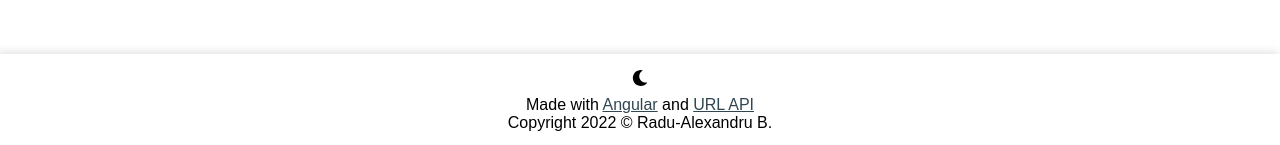
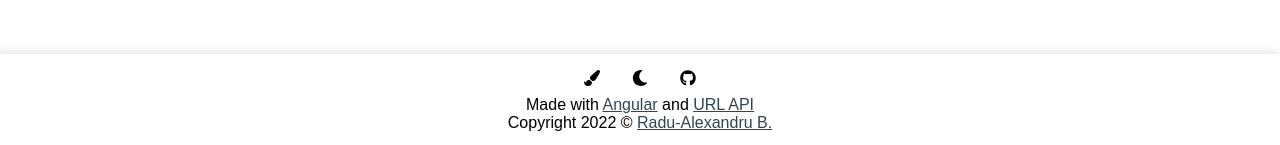
Before and after one commit to radualexandrub/Angular-URL-Parser-and-Builder-App, an Angular app: page / in a window 1280 px wide. Shown: the part 652-797 px from the top of the page. Built offline with nearby package versions, Linux system fonts and the light colour scheme.

Commit message:
Edit footer and Add Pick Accent Color Wheel Feature
Create input of type color within footer and onChangeAccentColor(), also edit footer by adding link to project GitHub

```diff
--- a/package.json
+++ b/package.json
@@ -20,6 +20,7 @@
     "@angular/router": "^14.2.0",
     "@fortawesome/angular-fontawesome": "^0.11.1",
     "@fortawesome/fontawesome-svg-core": "~1.2.36",
+    "@fortawesome/free-brands-svg-icons": "^6.2.0",
     "@fortawesome/free-solid-svg-icons": "^5.15.4",
     "rxjs": "~7.5.0",
     "tslib": "^2.3.0",
--- a/src/app/components/footer/footer.component.html
+++ b/src/app/components/footer/footer.component.html
@@ -1,15 +1,57 @@
 <div class="separator"></div>
 <div class="footer">
   <div>
-    <p style="margin-bottom: 0.5rem;">
+    <div
+      style="
+        margin-bottom: 0.5rem;
+        display: flex;
+        gap: 2rem;
+        justify-content: center;
+      "
+    >
+      <div style="position: relative">
+        <fa-icon
+          (click)="onToggleAccentColor()"
+          style="cursor: pointer; position: relative"
+          title="Pick custom accent color"
+          [icon]="faPaintBrush"
+        >
+        </fa-icon>
+        <input
+          (input)="onChangeAccentColor($event)"
+          type="color"
+          id="accentColorInput"
+          name="accentColorInput"
+          ngModel="#4ca800"
+          style="
+            opacity: 0;
+            position: absolute;
+            top: 0;
+            left: 0;
+            pointer-events: none;
+          "
+        />
+      </div>
       <fa-icon
         (click)="onToggleDarkTheme()"
-        style="cursor: pointer;"
+        style="cursor: pointer"
         title="Toggle between light/dark theme"
         [icon]="faMoon"
       >
       </fa-icon>
-    </p>
+      <a
+        target="_blank"
+        href="https://github.com/radualexandrub/Angular-URL-Parser-and-Builder-App"
+      >
+        <fa-icon
+          style="cursor: pointer"
+          title="View the code on GitHub"
+          [icon]="faGithub"
+          style="color: var(--font-main-color)"
+        >
+        </fa-icon
+      ></a>
+    </div>
     <p>
       Made with <a target="_blank" href="https://angular.io/">Angular</a> and
       <a
@@ -18,6 +60,9 @@
         >URL API</a
       >
     </p>
-    <p>Copyright 2022 &copy; Radu-Alexandru B.</p>
+    <p>
+      Copyright 2022 &copy;
+      <a target="_blank" href="https://radubulai.com/">Radu-Alexandru B.</a>
+    </p>
   </div>
 </div>
--- a/src/app/components/footer/footer.component.ts
+++ b/src/app/components/footer/footer.component.ts
@@ -1,15 +1,20 @@
 import { Component, OnInit } from '@angular/core';
-import { faMoon } from '@fortawesome/free-solid-svg-icons';
+import { faMoon, faPaintBrush } from '@fortawesome/free-solid-svg-icons';
+import { faGithub } from '@fortawesome/free-brands-svg-icons';
+import { IconProp } from '@fortawesome/fontawesome-svg-core';
 
 @Component({
   selector: 'app-footer',
   templateUrl: './footer.component.html',
-  styleUrls: ['./footer.component.css']
+  styleUrls: ['./footer.component.css'],
 })
 export class FooterComponent implements OnInit {
   faMoon = faMoon;
+  faPaintBrush = faPaintBrush;
+  faGithub = faGithub as IconProp;
+  colorValue: any;
 
-  constructor() { }
+  constructor() {}
 
   ngOnInit(): void {
     if (localStorage.getItem("theme") === null) {
@@ -30,4 +35,15 @@ export class FooterComponent implements OnInit {
       document.documentElement.setAttribute("data-theme", "light");
     }
   }
+
+  onToggleAccentColor() {
+    document.getElementById('accentColorInput')?.click();
+  }
+
+  onChangeAccentColor(colorValueEvent: any) {
+    document.documentElement.style.setProperty(
+      '--primary-color',
+      colorValueEvent.target.value
+    );
+  }
 }
```
Also changed, not shown: 1 other file (tests, documents, lock files or other folders).
